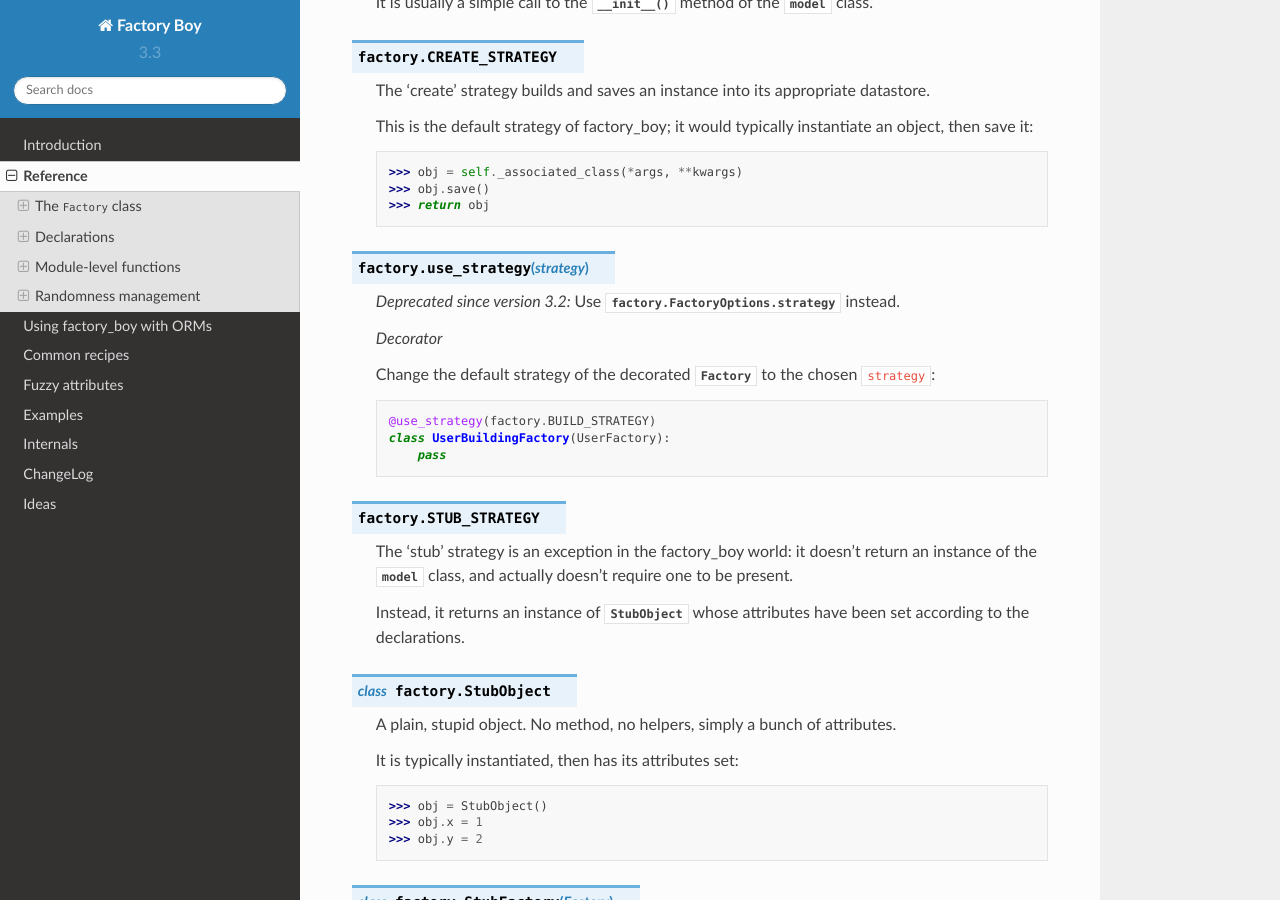
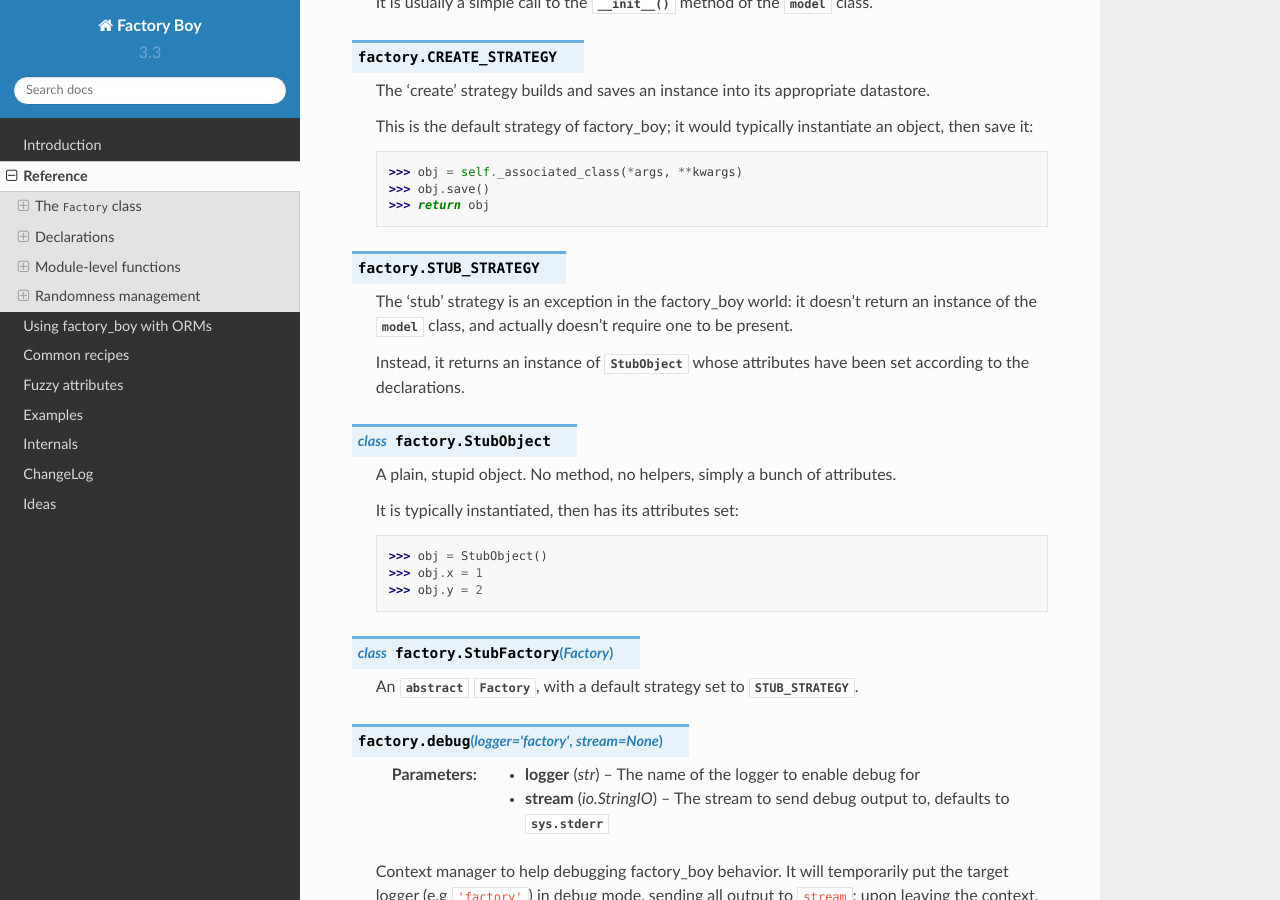
Before and after one commit to FactoryBoy/factory_boy, a Sphinx documentation site: the page built from docs/reference.rst, in a window 1280 px wide and 900 px high, scrolled down 9479 px. Built offline with Sphinx 7.4.7 and the Read the Docs theme 2.0.0, drawn with Linux system fonts in a browser that asks for light colours.

Commit message:
Remove the deprecated use_strategy helper
Deprecated since 2020, users have had ample warning.

```diff
--- a/docs/changelog.rst
+++ b/docs/changelog.rst
@@ -13,6 +13,7 @@ ChangeLog
 
   The transitional setting :attr:`factory.django.DjangoOptions.skip_postgeneration_save` can be removed.
 
+- :func:`factory.use_strategy`. Use :attr:`factory.FactoryOptions.strategy` instead.
 
 3.3.1 (2024-08-18)
 ------------------
--- a/docs/reference.rst
+++ b/docs/reference.rst
@@ -579,23 +579,6 @@ factory_boy supports two main strategies for generating instances, plus stubs.
         >>> return obj
 
 
-.. function:: use_strategy(strategy)
-
-    .. deprecated:: 3.2
-
-        Use :py:attr:`factory.FactoryOptions.strategy` instead.
-
-    *Decorator*
-
-    Change the default strategy of the decorated :class:`Factory` to the chosen ``strategy``:
-
-    .. code-block:: python
-
-        @use_strategy(factory.BUILD_STRATEGY)
-        class UserBuildingFactory(UserFactory):
-            pass
-
-
 .. data:: STUB_STRATEGY
 
     The 'stub' strategy is an exception in the factory_boy world: it doesn't return
--- a/factory/__init__.py
+++ b/factory/__init__.py
@@ -9,7 +9,6 @@ from .base import (
     Factory,
     ListFactory,
     StubFactory,
-    use_strategy,
 )
 from .declarations import (
     ContainerAttribute,
```
Also changed, not shown: 1 other file.
